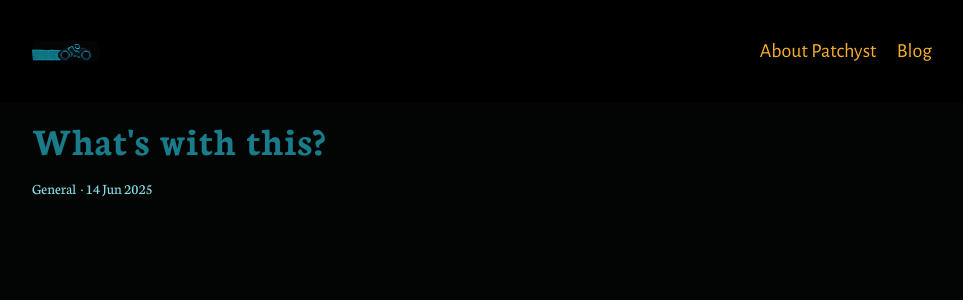
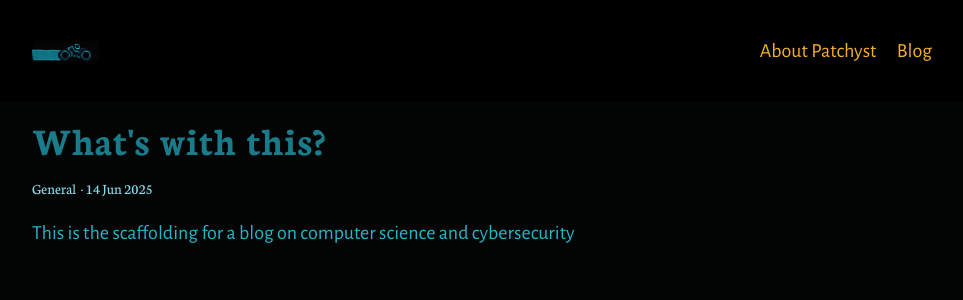
Before and after one commit to Patchyst/Patchyst.github.io, a Jekyll site: the page built from _posts/2025-06-14-test_post.md, in a window 1280 px wide. Shown: the top 300 px of the page, without its empty margins (158-1121 px from the left). Built offline with Jekyll 4.4.1, drawn with Linux system fonts in a browser that asks for light colours.

Commit message:
adding context

```diff
--- a/_posts/2025-06-14-test_post.md
+++ b/_posts/2025-06-14-test_post.md
@@ -2,3 +2,5 @@
 title: What's with this?
 category: General
 ---
+
+This is the scaffolding for a blog on computer science and cybersecurity
```
